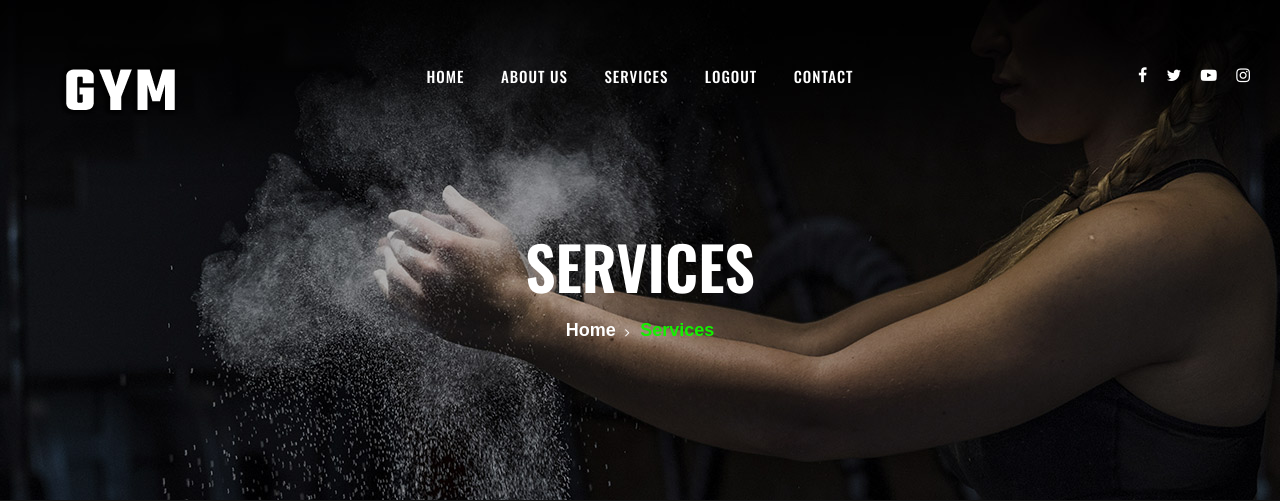
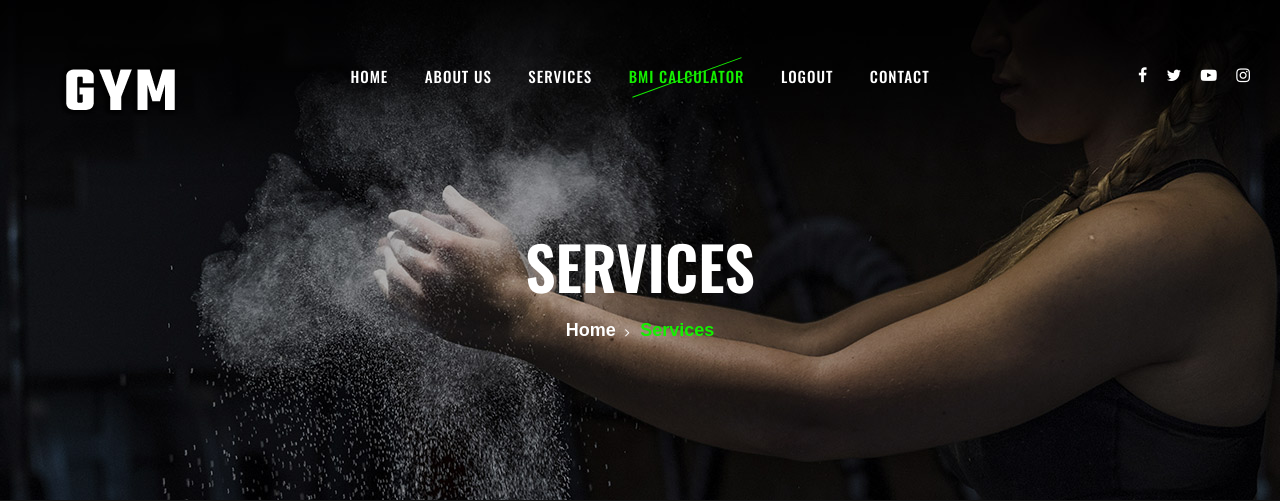
Before and after one commit to kalathilshameem/Gym-Management, a Django app: template templates/services.html in a window 1280 px wide. Shown: the top 501 px of the page. Run offline with Django 3.2, Linux system fonts and the light colour scheme; the template is opened without the code that fills it, so the values that code supplies are empty; the first user in the database is signed in; some libraries are stand-ins or nearby versions; some web fonts are replaced.

Commit message:
Add active class to BMI Calculator link for auth users

```diff
--- a/templates/services.html
+++ b/templates/services.html
@@ -51,6 +51,7 @@
                         <li><a href="{% url 'about' %}">About Us</a></li>
                         <li><a href="{% url 'services' %}">Services</a></li>
                         {% if user.is_authenticated %}
+                            <li class="active"><a href="{% url 'bmi_calculator_user' %}">BMI Calculator</a></li>
                             <li><a href="{% url 'logout' %}">Logout</a></li>
                         {% else %}
                             <li><a href="{% url 'register' %}">Register</a></li>
```
